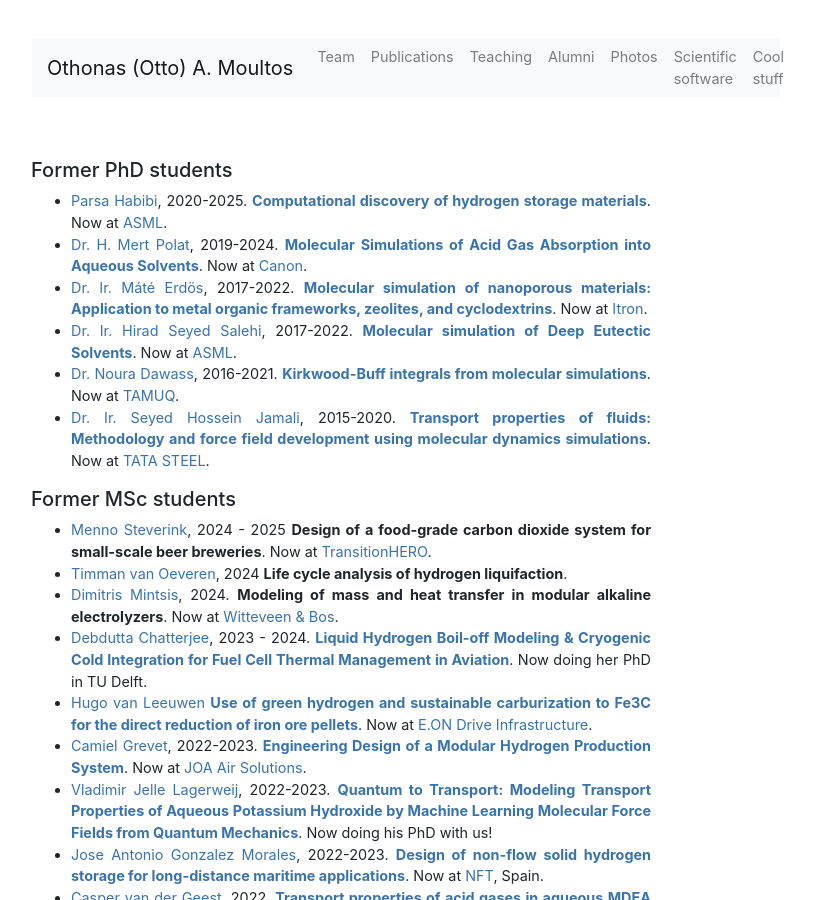
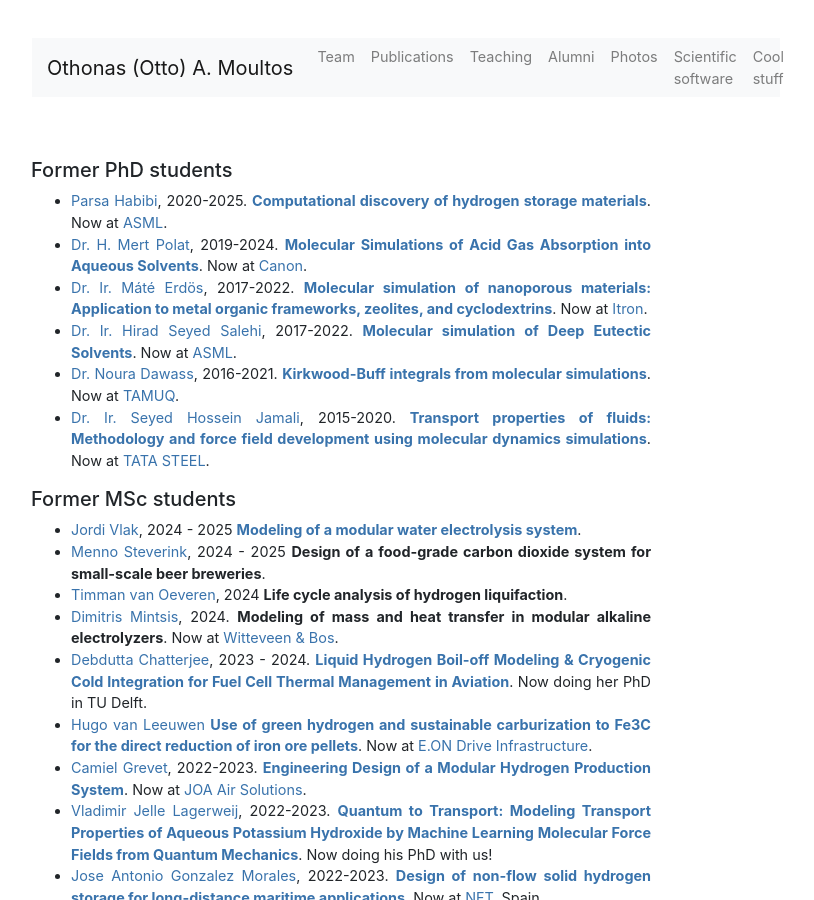
Before and after one commit to omoultosEthTuDelft/web, a Jekyll site: the page built from alumni/index.md, in a window 1280 px wide and 900 px high. Shown: the whole window, without its empty margins (234-1048 px from the left). Built offline with Jekyll 4.4.1, drawn with Linux system fonts in a browser that asks for light colours; nearby versions of some CDN libraries.

Commit message:
newPhoto

```diff
--- a/alumni/index.md
+++ b/alumni/index.md
@@ -25,7 +25,9 @@ title: "Alumni"
 <h5>Former MSc students</h5>
 <section markdown="1">
 
-- [Menno Steverink](https://nl.linkedin.com/in/menno-steverink?original_referer=https%3A%2F%2Fwww.google.com%2F), 2024 - 2025 <strong>Design of a food-grade carbon dioxide system for small-scale beer breweries</strong>. Now at [TransitionHERO](https://www.transitionhero.nl).
+- [Jordi Vlak](https://www.linkedin.com/in/jordi-vlak-064783184/?originalSubdomain=nl), 2024 - 2025 [<strong>Modeling of a modular water electrolysis system</strong>](
+https://repository.tudelft.nl/record/uuid:2839134b-9631-477c-aafb-3a0fecf49b6c).
+- [Menno Steverink](https://nl.linkedin.com/in/menno-steverink?original_referer=https%3A%2F%2Fwww.google.com%2F), 2024 - 2025 <strong>Design of a food-grade carbon dioxide system for small-scale beer breweries</strong>.
 - [Timman van Oeveren](https://nl.linkedin.com/in/timman-van-oeveren-26364a175), 2024 <strong>Life cycle analysis of hydrogen liquifaction</strong>.
 - [Dimitris Mintsis](https://www.linkedin.com/in/dimitris-mintsis-39a158209/?originalSubdomain=gr), 2024. <strong>Modeling of mass and heat transfer in modular alkaline electrolyzers</strong>. Now at [Witteveen & Bos](https://www.witteveenbos.com/nl).
 - [Debdutta Chatterjee](https://www.linkedin.com/in/debdutta-chatterjee-mechanicalengineering/?originalSubdomain=nl), 2023 - 2024. [<strong>Liquid Hydrogen Boil-off Modeling & Cryogenic Cold Integration for Fuel Cell Thermal Management in Aviation</strong>](https://repository.tudelft.nl/record/uuid:1c188c76-d460-4f72-ac88-b655b573bb06). Now doing her PhD in TU Delft.
```
Also changed, not shown: people/index.md (+0 -1 lines).
